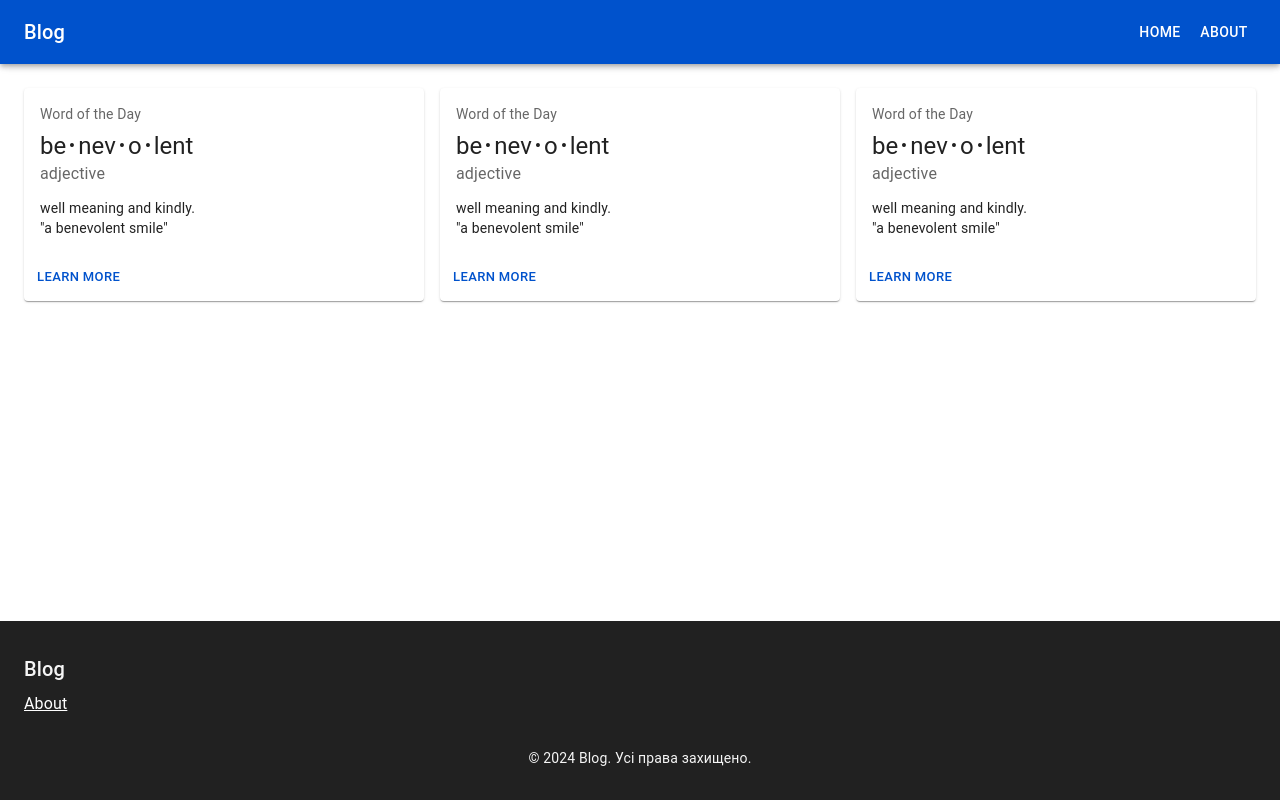
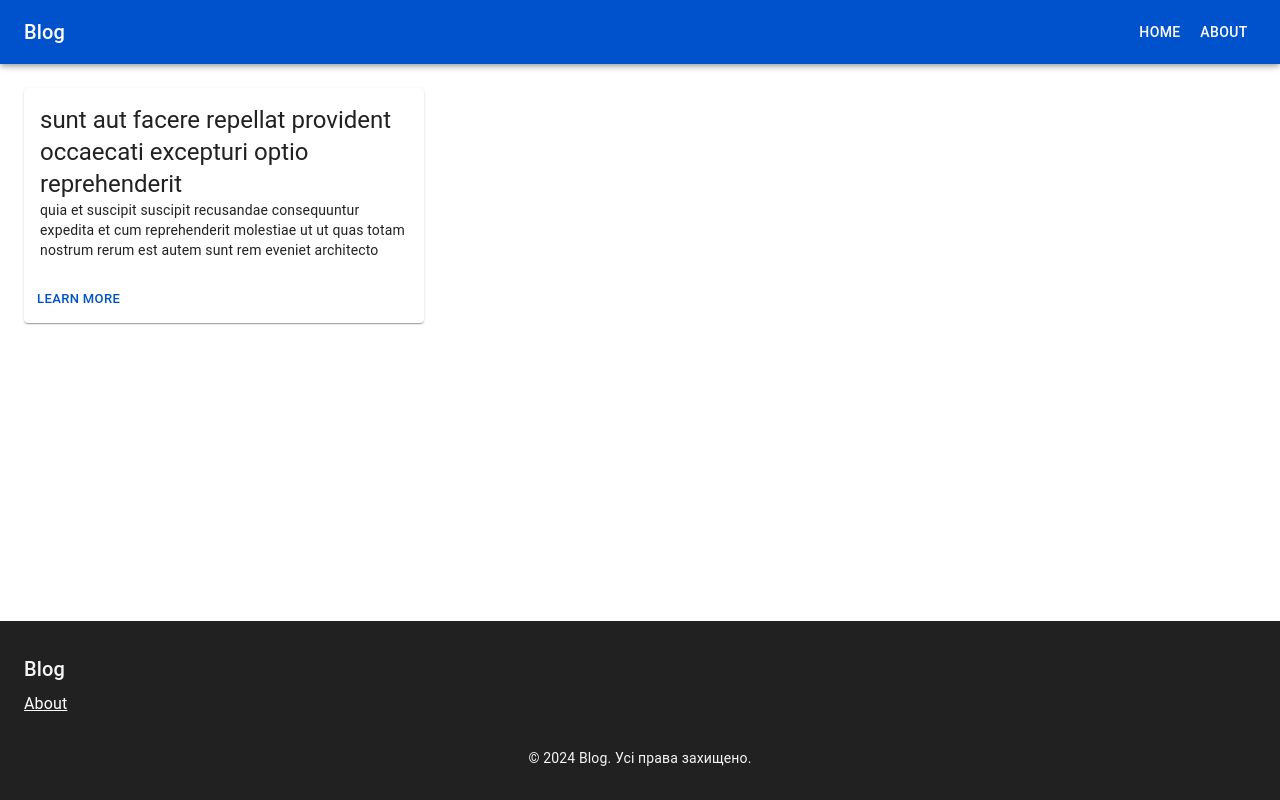
Before and after one commit to Kachanovskii/blog, a React (Vite) app: page / in a window 1280 px wide. Built offline with nearby package versions, Linux system fonts and the light colour scheme.

Commit message:
add Home page and Post page

```diff
--- a/src/components/BlogCard.tsx
+++ b/src/components/BlogCard.tsx
@@ -1,35 +1,26 @@
-import { Box, Button, Card, CardActions, CardContent, Typography } from "@mui/material";
+import { Button, Card, CardActions, CardContent, Typography } from "@mui/material";
+import { Link } from "react-router-dom";
+import { Post } from "../types/types";
 
-const bull = (
-  <Box
-    component="span"
-    sx={{ display: "inline-block", mx: "2px", transform: "scale(0.8)" }}
-  >
-    •
-  </Box>
-);
+interface BlogCardProps {
+  post: Post
+}
 
-function BlogCard() {
+function BlogCard({post}: BlogCardProps) {
   return (
     <Card sx={{ minWidth: 275 }}>
       <CardContent>
-        <Typography gutterBottom sx={{ color: "text.secondary", fontSize: 14 }}>
-          Word of the Day
-        </Typography>
         <Typography variant="h5" component="div">
-          be{bull}nev{bull}o{bull}lent
-        </Typography>
-        <Typography sx={{ color: "text.secondary", mb: 1.5 }}>
-          adjective
+          {post.title}
         </Typography>
         <Typography variant="body2">
-          well meaning and kindly.
-          <br />
-          {'"a benevolent smile"'}
+          {post.body}
         </Typography>
       </CardContent>
       <CardActions>
-        <Button size="small">Learn More</Button>
+        <Link to={`/post/${post.id}`}>
+          <Button size="small">Learn More</Button>
+        </Link>
       </CardActions>
     </Card>
   );
--- a/src/pages/HomePage.tsx
+++ b/src/pages/HomePage.tsx
@@ -1,20 +1,26 @@
 import { Grid } from "@mui/material";
 import BlogCard from "../components/BlogCard";
-import Loader from "../components/Loader";
+import { Post } from "../types/types";
 
 function HomePage() {
+  const posts: Post[] = [
+    {
+      userId: 1,
+      id: 1,
+      title:
+        "sunt aut facere repellat provident occaecati excepturi optio reprehenderit",
+      body: "quia et suscipit\nsuscipit recusandae consequuntur expedita et cum\nreprehenderit molestiae ut ut quas totam\nnostrum rerum est autem sunt rem eveniet architecto",
+    },
+  ];
+
   return (
     <div>
       <Grid container spacing={2}>
-        <Grid item xs={4}>
-          <BlogCard />
-        </Grid>
-        <Grid item xs={4}>
-          <BlogCard />
-        </Grid>
-        <Grid item xs={4}>
-          <BlogCard />
-        </Grid>
+        {posts.map(post => (
+          <Grid key={post.id} item xs={4}>
+            <BlogCard post={post}/>
+          </Grid>
+        ))}
       </Grid>
     </div>
   );
--- a/src/pages/PostPage.tsx
+++ b/src/pages/PostPage.tsx
@@ -1,9 +1,31 @@
+import { useParams } from "react-router-dom";
+import { Post } from "../types/types";
+
 function PostPage() {
-    return (
-        <div>
-            Post page
-        </div>
-    )
+  const { id } = useParams<{ id: string }>();
+  const posts: Post[] = [
+    {
+      userId: 1,
+      id: 1,
+      title:
+        "sunt aut facere repellat provident occaecati excepturi optio reprehenderit",
+      body: "quia et suscipit\nsuscipit recusandae consequuntur expedita et cum\nreprehenderit molestiae ut ut quas totam\nnostrum rerum est autem sunt rem eveniet architecto",
+    },
+  ];
+  const post = posts.find((post) => post.id === Number(id));
+
+  return (
+    <div>
+      {post ? (
+        <>
+          <h1>{post.title}</h1>
+          <p>{post.body}</p>
+        </>
+      ) : (
+        <p>Post not found</p>
+      )}
+    </div>
+  );
 }
 
-export default PostPage
+export default PostPage;
--- /dev/null
+++ b/src/types/types.ts
@@ -0,0 +1,14 @@
+export interface Post {
+    userId: number
+    id: number
+    title: string
+    body: string
+}
+
+export interface Comment {
+    id: number;
+    postId: number;
+    author: string;
+    content: string;
+    date: string;
+}
```
